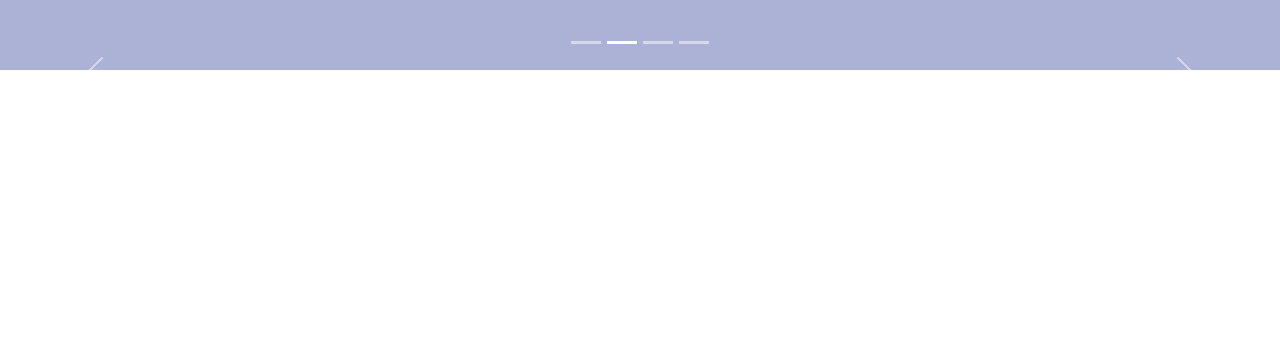
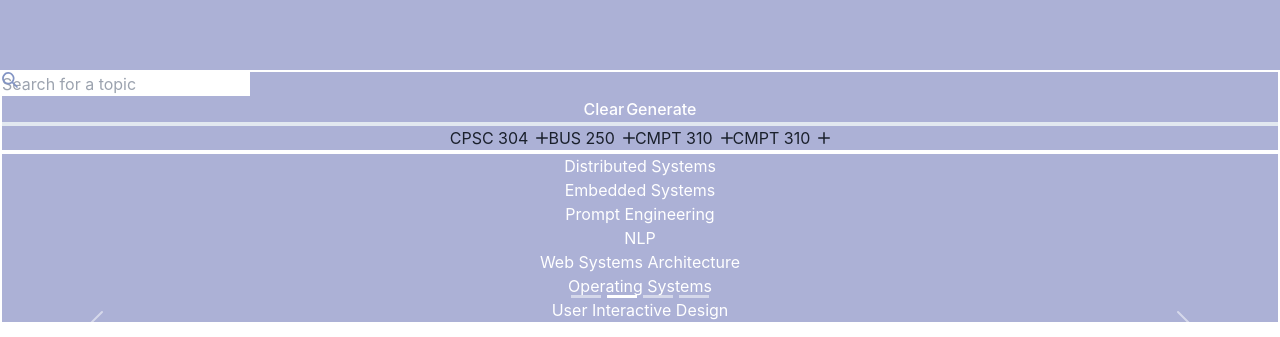
Before and after one commit to Aryan-B/Stormhacks, a React (Vite) app in the folder client/: page / in a window 1280 px wide. Shown: the part 1168-1505 px from the top of the page. Before the commit the page ends 1254 px from the top, so only its background shows below. Built offline with nearby package versions, Linux system fonts and the light colour scheme.

Commit message:
merged conflicts

```diff
--- a/client/package.json
+++ b/client/package.json
@@ -10,6 +10,7 @@
     "preview": "vite preview"
   },
   "dependencies": {
+    "@chakra-ui/icons": "^2.0.19",
     "@chakra-ui/react": "^2.6.1",
     "@emotion/react": "^11.11.0",
     "@emotion/styled": "^11.11.0",
--- a/client/src/App.jsx
+++ b/client/src/App.jsx
@@ -9,6 +9,7 @@ import Forms from './componenets/Forms'
 import Carousels from './componenets/Carousels'
 import LandingPage from './componenets/LandingPage'
 import Navbar from './componenets/navbar'
+import Topics from './componenets/Topics'
 
 function App() {
   const [show, setShow] = useState(true);
@@ -21,6 +22,7 @@ function App() {
           {!show ? <Navbar/> : <></>}
           <UploadPage/>
           <Forms />
+          <Topics/>
           <Carousels/>
         </div>
       </ChakraBaseProvider>
--- /dev/null
+++ b/client/src/componenets/Topics.jsx
@@ -0,0 +1,120 @@
+import { useState } from "react";
+import {
+  InputGroup,
+  InputLeftElement,
+  Input,
+  Tag,
+  TagLabel,
+  TagRightIcon,
+} from "@chakra-ui/react";
+
+import { SearchIcon, AddIcon } from "@chakra-ui/icons";
+
+import "./forms.css";
+const Forms = () => {
+  const [formData, setFormData] = useState({
+    searchTerm: "",
+  });
+
+  const handleChange = (e) => {
+    setFormData({
+      ...formData,
+      [e.target.name]: e.target.value,
+    });
+  };
+
+  const handleSubmit = (e) => {
+    e.preventDefault();
+    // Do something with the form data, e.g., send it to the server
+    console.log(formData);
+  };
+
+  const handleClear = () => {
+    setFormData({
+      searchTerm: "",
+    });
+  };
+
+  return (
+    <div className="flex flex-col text-center h-[100vh]">
+      <div className="flex flex-row mt-[125px]">
+        <div className="w-1/2 mx-10 border-solid border-white border-2 mt-28">
+          <form action="" className="p-12" size="xl">
+            <InputGroup>
+              <InputLeftElement pointerEvents="none">
+                <SearchIcon color="#8294C4" />
+              </InputLeftElement>
+              <Input
+                placeholder="Search for a topic"
+                _placeholder={{"text-color": "white" }}
+                value={formData.searchTerm}
+                onChange={handleChange}
+              />
+            </InputGroup>
+            <div className="flex flex-row items-center justify-end text-white mt-16 text-[20px] ">
+              <button className="w-[150px] h-[50px]" onClick={handleClear}>Clear</button>
+              <button
+                className="bg-[#8294C4] w-[150px] h-[50px] font-bold rounded-md shadow-md hover:bg-[#6B7FA3]"
+                type="submit"
+              >
+                Generate
+              </button>
+            </div>
+            <div className="border-solid border-2 border-[#8294C4] my-10"></div>
+            <div className="flex flex-row gap-x-3 mt-11 justify-center">
+              <Tag
+                size="lg"
+                variant="solid"
+                colorScheme="purple"
+                borderRadius="full"
+              >
+                <TagLabel>CPSC 304</TagLabel>
+                <TagRightIcon boxSize="12px" as={AddIcon} />
+              </Tag>
+              <Tag
+                size="lg"
+                variant="solid"
+                colorScheme="purple"
+                borderRadius="full"
+              >
+                <TagLabel>BUS 250</TagLabel>
+                <TagRightIcon boxSize="12px" as={AddIcon} />
+              </Tag>
+              <Tag
+                size="lg"
+                variant="solid"
+                colorScheme="purple"
+                borderRadius="full"
+              >
+                <TagLabel>CMPT 310</TagLabel>
+                <TagRightIcon boxSize="12px" as={AddIcon} />
+              </Tag>
+              <Tag
+                size="lg"
+                variant="solid"
+                colorScheme="purple"
+                borderRadius="full"
+              >
+                <TagLabel>CMPT 310</TagLabel>
+                <TagRightIcon boxSize="12px" as={AddIcon} />
+              </Tag>
+            </div>
+          </form>
+        </div>
+        <div className="w-1/2 mx-10 border-solid border-white border-2 mt-28 p-6">
+          <ul className="flex flex-col items-start p-6 list-disc">
+            <li className="text-white text-4xl">Distributed Systems</li>
+            <li className="text-white text-4xl">Embedded Systems</li>
+            <li className="text-white text-4xl">Prompt Engineering</li>
+            <li className="text-white text-4xl">NLP</li>
+            <li className="text-white text-4xl">Web Systems Architecture</li>
+            <li className="text-white text-4xl">Operating Systems</li>
+            <li className="text-white text-4xl">User Interactive Design</li>
+          </ul>
+        </div>
+      </div>
+    </div>
+  );
+};
+
+export default Forms;
--- a/client/src/componenets/UploadPage.jsx
+++ b/client/src/componenets/UploadPage.jsx
@@ -12,7 +12,6 @@ import {
   PreviewList,
   FileMetaData,
   RemoveFileIcon,
-  InputLabel,
 } from "./upload.styles";
 
 const KILO_BYTES_PER_BYTE = 1000;
--- a/client/src/componenets/landingPage.css
+++ b/client/src/componenets/landingPage.css
@@ -13,7 +13,7 @@
     height: 100vh;
     width: 100%;
     display: flex;
-    /* background-color: #ACB1D6; */
+    background-color: #ACB1D6;
     position: absolute;
     z-index: 10;
     transition: all 0.5s ease-in-out;
```
Also changed, not shown: client/src/componenets/Forms.jsx (+83 -34 lines), client/src/componenets/QuesPage.jsx (deleted, +0 -13 lines), 1 other file (tests, documents, lock files or other folders).
